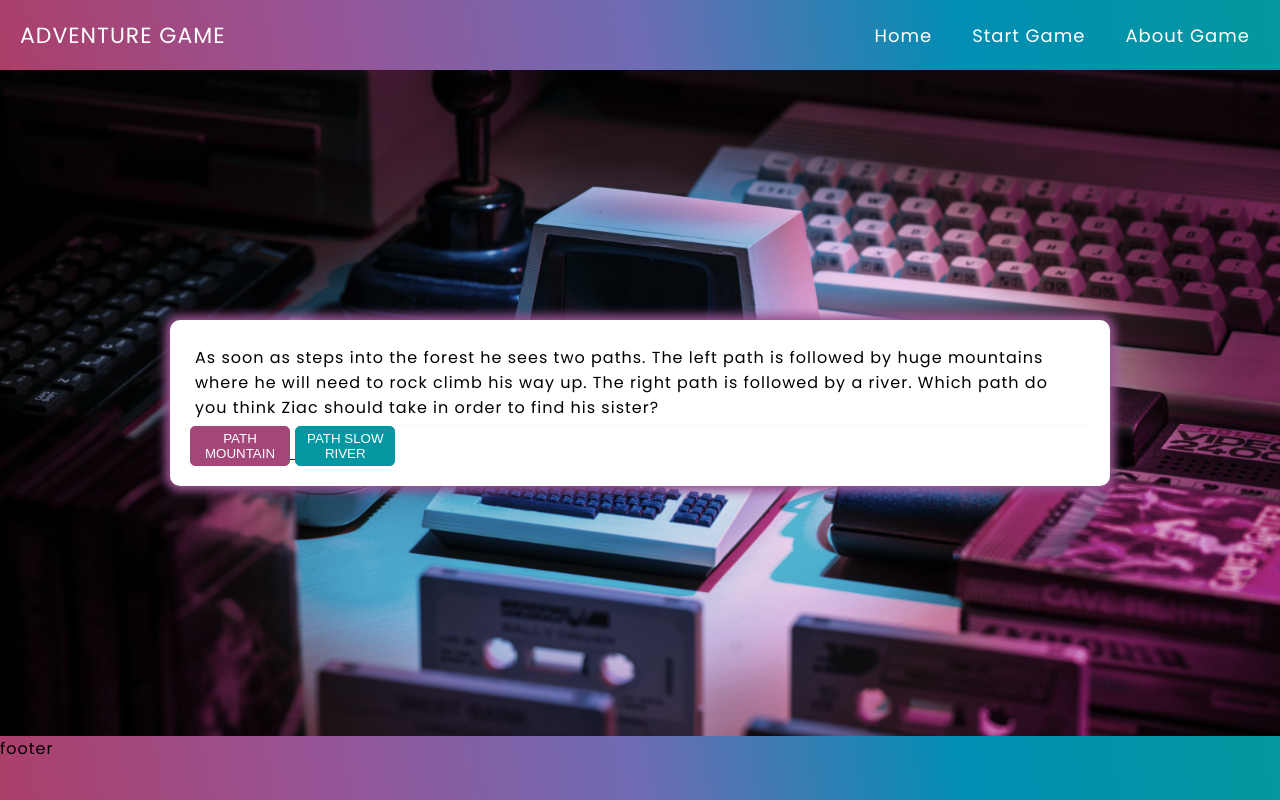
After one commit to Dwarf95/text-based-adventure-game, a Django app: page /choose_path in a window 1280 px wide. The commit adds this page. Run offline with Django 3.2, Linux system fonts and the light colour scheme; some libraries are stand-ins or nearby versions.

Commit message:
changed names of routes added routes added story

```diff
--- a/text_based_adventure_game/game/static/style.css
+++ b/text_based_adventure_game/game/static/style.css
@@ -118,7 +118,7 @@ z-index: 200;
 
 .container {
       width: 900px;
-      height: 555px;
+      height: auto;
     max-width: 80%;
     background-color: white;
     padding: 20px;
--- a/text_based_adventure_game/game/templates/base.html
+++ b/text_based_adventure_game/game/templates/base.html
@@ -20,7 +20,7 @@
         <a href="/" class="nav-links">Home</a>
       </li>
       <li>
-        <a href="/game" class="nav-links">Start Game</a>
+        <a href="/intro" class="nav-links">Start Game</a>
       </li>
       <li>
         <a href="/" class="nav-links">About Game</a>
--- /dev/null
+++ b/text_based_adventure_game/game/templates/choose_path.html
@@ -0,0 +1,20 @@
+{% extends 'base.html' %}
+{% block title %}CHOOSE PATH{% endblock title %}
+{% block content %}
+{% load static %}
+
+<div class="wrapper-container">
+    <div class="container">
+      <div class="container-header">
+        As soon as steps into the forest he sees two paths. The left path is followed by huge mountains where he will need to rock climb his way up.
+          The right path is followed by a river. Which path do you think Ziac should take in order to find his sister?
+      </div>
+      <div class="conatainer-content"></div>
+      <div class="container-actions">
+          <a href="/path_mountain"> <button type="button" class="danger-btn">PATH MOUNTAIN</button> </a>
+          <a href="/path_slow_river"> <button type="button" class="ok-btn">PATH SLOW RIVER</button> </a>
+      </div>
+    </div>
+</div>
+
+{% endblock content%}
--- a/text_based_adventure_game/game/templates/index.html
+++ b/text_based_adventure_game/game/templates/index.html
@@ -3,7 +3,7 @@
 {% block content %}
 {% load static %}
 <div class="wrapper-container">
-<a href="/game" class="btn-start"><i class="fas fa-play" style="margin-left: 10px;"></i></a>
+<a href="/intro" class="btn-start"><i class="fas fa-play" style="margin-left: 10px;"></i></a>
 
 </div>
 {% endblock content%}
--- a/text_based_adventure_game/game/templates/game.html
+++ b/text_based_adventure_game/game/templates/path_slow_river.html
@@ -1,17 +1,17 @@
 {% extends 'base.html' %}
-{% block title %}GAME{% endblock title %}
+{% block title %}STEP-2{% endblock title %}
 {% block content %}
 {% load static %}
 
 <div class="wrapper-container">
     <div class="container">
       <div class="container-header">
-        {% include "intro_text.html" %}
+        RIVER
       </div>
       <div class="conatainer-content"></div>
       <div class="container-actions">
           <button type="button" class="danger-btn">NO</button>
-                    <button type="button" class="ok-btn">YEST</button>
+          <a href="/step-1"> <button type="button" class="ok-btn">YES</button> </a>
       </div>
     </div>
 </div>
--- a/text_based_adventure_game/game/urls.py
+++ b/text_based_adventure_game/game/urls.py
@@ -3,5 +3,9 @@ from django.urls import path, include
 from . import views
 urlpatterns = [
     path('', views.index, name="index"),
-    path('game', views.game, name="game"),
+    path('intro', views.intro, name="intro"),
+    path('choose_path', views.choose_path, name="choose_path"),
+    path('path_mountain', views.path_mountain, name="path_mountain"),
+    path('path_mountain/path_mountain_first_choice', views.path_mountain_first_choice, name="path_mountain_first_choice"),
+    path('path_slow_river', views.path_mountain, name="path_slow_river"),
 ]
--- a/text_based_adventure_game/game/views.py
+++ b/text_based_adventure_game/game/views.py
@@ -5,5 +5,21 @@ def index(request):
     return render(request, 'index.html')
 
 
-def game(request):
-    return render(request, 'game.html')
+def intro(request):
+    return render(request, 'intro.html')
+
+
+def choose_path(request):
+    return render(request, 'choose_path.html')
+
+
+def path_mountain(request):
+    return render(request, 'path_mountain.html')
+
+
+def path_mountain_first_choice(request):
+    return render(request, 'path_mountain_first_choice.html')
+
+
+def path_slow_river(request):
+    return render(request, 'path_slow_river.html')
```
Also changed, not shown: text_based_adventure_game/game/templates/intro.html (added, +19 -0 lines), text_based_adventure_game/game/templates/path_mountain.html (added, +19 -0 lines), db.sqlite3 (added), text_based_adventure_game/game/templates/path_mountain_first_choice.html (added).
